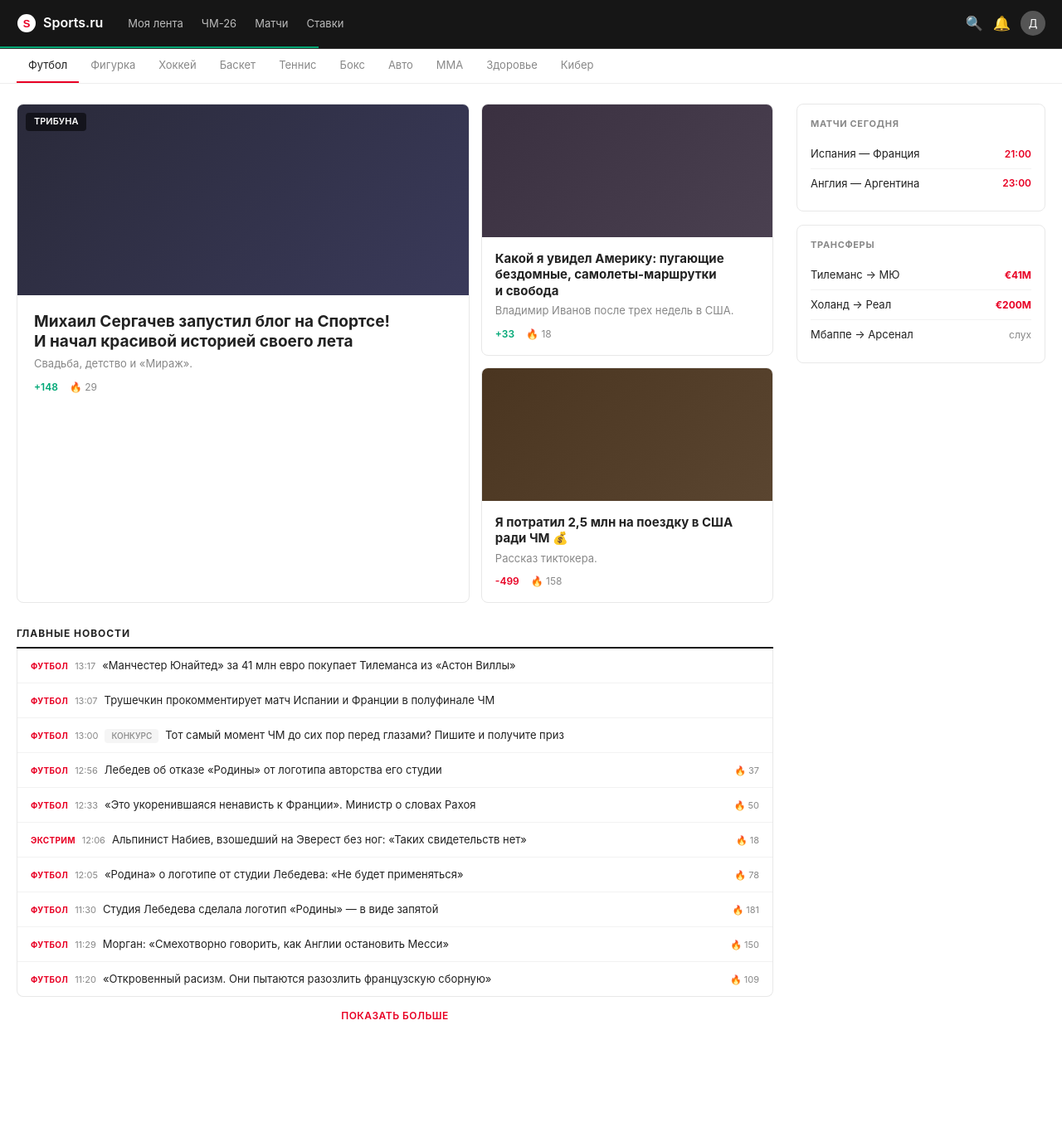
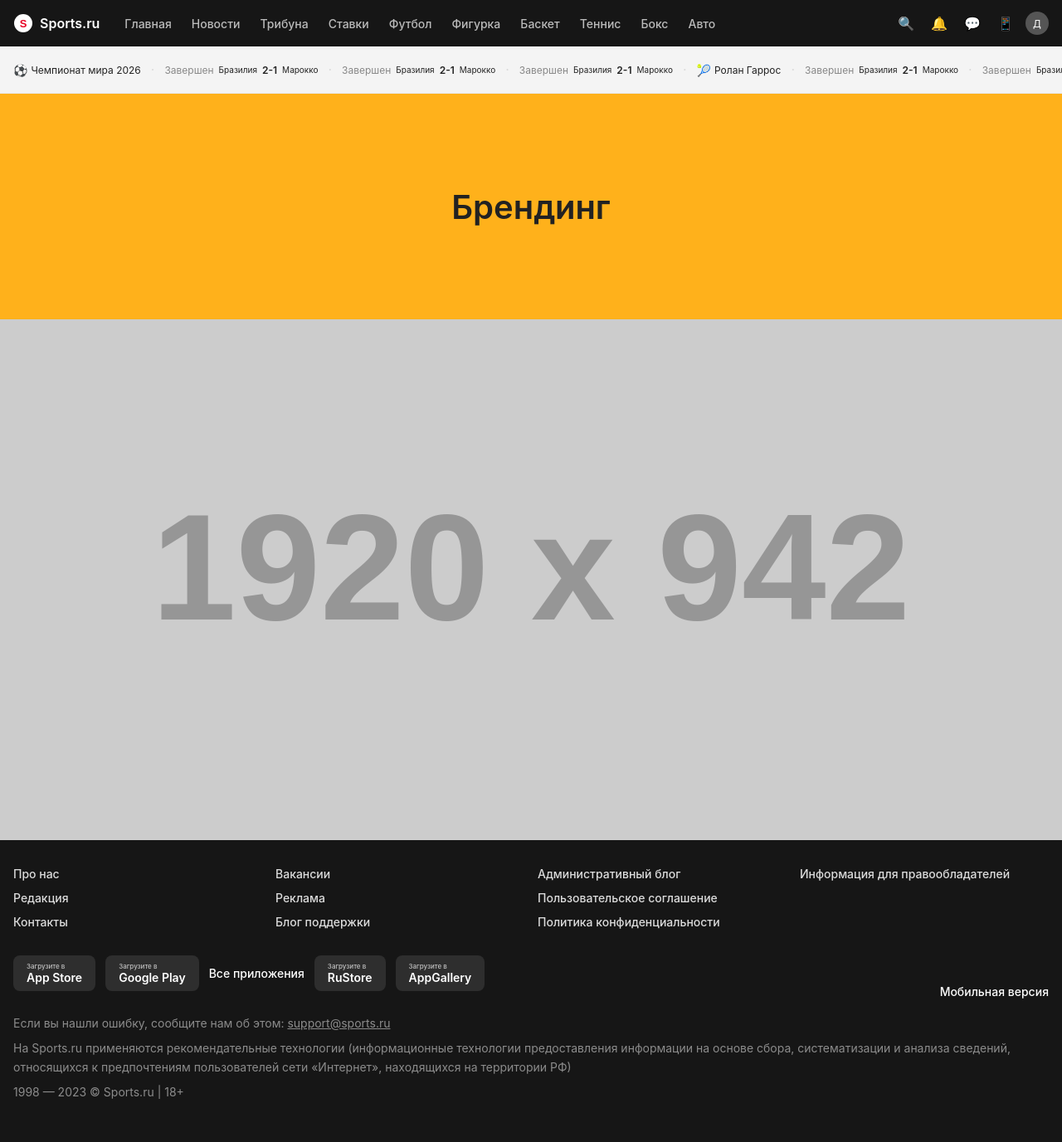
Before and after one commit to dmgorbachev/teaser_sports, a plain HTML site: page index.html in a window 1280 px wide. Shown: the whole page at 83% size. Before the commit the page ends 1271 px from the top, so only its background shows below. Drawn offline with Linux system fonts and the light colour scheme; placeholder pictures from the web are drawn by us.

Commit message:
v4: exact Figma replica — header, scoreboard, branding, hero, footer

```diff
--- a/css/style.css
+++ b/css/style.css
@@ -1,112 +1,102 @@
-/* Sports.ru — Figma pixel-perfect */
+/* Sports.ru — Figma exact */
 
 :root {
   --dark: #161616;
   --red: #e80024;
-  --green: #00a876;
+  --yellow: #ffb11b;
   --text: #222;
   --dim: #888;
-  --border: #e8e8e8;
-  --font: -apple-system, BlinkMacSystemFont, 'Segoe UI', Roboto, Arial, sans-serif;
+  --font: 'TT Neoris', -apple-system, BlinkMacSystemFont, 'Segoe UI', Roboto, Arial, sans-serif;
+  --display: 'TT Sports Display', 'TT Neoris', -apple-system, Arial, sans-serif;
 }
 
 * { margin: 0; padding: 0; box-sizing: border-box; }
-body { font-family: var(--font); font-size: 14px; color: var(--text); background: #fff; line-height: 1.45; }
+body { font-family: var(--font); font-size: 14px; color: var(--text); background: #fff; }
 
-/* ===== Top Bar ===== */
-.topbar { background: var(--dark); position: sticky; top: 0; z-index: 100; }
-.topbar-inner {
-  max-width: 1320px; margin: 0 auto; height: 56px;
-  display: flex; align-items: center; gap: 20px; padding: 0 20px; color: #fff;
+/* ===== UIHeader (1920x56, #161616) ===== */
+.header { background: var(--dark); color: #fff; position: sticky; top: 0; z-index: 100; }
+.header-inner {
+  max-width: 1920px; margin: 0 auto; height: 56px;
+  display: flex; align-items: center; justify-content: space-between;
+  padding: 0 16px;
 }
-.menu-btn { display: none; background: none; border: none; color: #fff; font-size: 20px; cursor: pointer; }
-.brand { display: flex; align-items: center; gap: 8px; text-decoration: none; color: #fff; font-weight: 600; font-size: 16px; }
-.topnav { display: flex; gap: 2px; }
-.topnav a { color: #bbb; text-decoration: none; font-size: 13px; padding: 6px 10px; border-radius: 6px; transition: all 0.15s; }
-.topnav a:hover { color: #fff; background: rgba(255,255,255,0.08); }
-.topbar-icons { margin-left: auto; display: flex; gap: 12px; align-items: center; }
-.topbar-icons button { background: none; border: none; color: #bbb; font-size: 17px; cursor: pointer; }
-.topbar-icons button:hover { color: #fff; }
-.avatar { width: 30px; height: 30px; border-radius: 50%; background: #555; display: flex; align-items: center; justify-content: center; font-size: 13px; color: #fff; cursor: pointer; }
-.progress { height: 2px; background: var(--green); width: 30%; }
-.topsep { height: 1px; background: #333; }
+.header-left { display: flex; align-items: center; gap: 20px; }
+.logo { display: flex; align-items: center; gap: 8px; text-decoration: none; color: #fff; font-weight: 600; font-size: 16px; }
+.main-nav { display: flex; gap: 4px; }
+.main-nav a { color: #bbb; text-decoration: none; font-size: 14px; font-weight: 500; padding: 6px 10px; border-radius: 6px; transition: all 0.15s; }
+.main-nav a:hover { color: #fff; background: rgba(255,255,255,0.08); }
+.header-icons { display: flex; gap: 8px; align-items: center; }
+.hdr-icon { background: none; border: none; color: #bbb; font-size: 16px; cursor: pointer; padding: 6px; border-radius: 6px; }
+.hdr-icon:hover { color: #fff; background: rgba(255,255,255,0.08); }
+.avatar-sm { width: 28px; height: 28px; border-radius: 50%; background: #555; display: flex; align-items: center; justify-content: center; font-size: 12px; cursor: pointer; }
 
-/* ===== Sport Nav ===== */
-.sportnav {
-  max-width: 1320px; margin: 0 auto; padding: 0 20px;
-  display: flex; overflow-x: auto; -webkit-overflow-scrolling: touch;
-  border-bottom: 1px solid #eee;
+/* ===== Scoreboard (1920x56, #f4f4f4) ===== */
+.scoreboard { background: #f4f4f4; border-bottom: 1px solid #e8e8e8; overflow: hidden; }
+.score-inner {
+  max-width: 1920px; margin: 0 auto; height: 56px;
+  display: flex; align-items: center; gap: 12px;
+  padding: 0 16px; overflow-x: auto;
+  white-space: nowrap; -webkit-overflow-scrolling: touch;
 }
-.sportnav a {
-  color: var(--dim); text-decoration: none; font-size: 13px;
-  padding: 10px 14px; white-space: nowrap; border-bottom: 2px solid transparent;
-  transition: all 0.15s;
+.score-item { display: flex; align-items: center; gap: 4px; }
+.score-icon { font-size: 14px; }
+.score-label { font-size: 12px; color: var(--text); font-weight: 400; }
+.score-dot { color: #d9d9d9; font-size: 16px; user-select: none; }
+.score-match { display: flex; align-items: center; gap: 6px; font-size: 12px; }
+.score-status { color: var(--dim); font-size: 12px; }
+.score-team { color: var(--text); font-size: 10px; }
+.score-goals { color: var(--text); font-size: 12px; font-weight: 600; }
+
+/* ===== Branding (1280x272, #ffb11b) ===== */
+.branding {
+  background: var(--yellow);
+  max-width: 1280px; margin: 0 auto;
+  height: 272px; display: flex; align-items: center; justify-content: center;
 }
-.sportnav a:hover { color: var(--text); }
-.sportnav a.active { color: var(--text); border-bottom-color: var(--red); }
-
-/* ===== Page Layout ===== */
-.page {
-  max-width: 1320px; margin: 0 auto; padding: 24px 20px;
-  display: grid; grid-template-columns: 1fr 300px; gap: 28px;
+.branding-inner h1 {
+  font-family: var(--display); font-size: 40px; font-weight: 600;
+  color: var(--text);
 }
 
-/* ===== Tribune ===== */
-.tribune { display: grid; grid-template-columns: 1.55fr 1fr; grid-template-rows: auto auto; gap: 14px; margin-bottom: 28px; }
-.tribune-lead { grid-row: span 2; }
-.tribune-card { border: 1px solid var(--border); border-radius: 8px; overflow: hidden; background: #fff; cursor: pointer; transition: box-shadow 0.2s; }
-.tribune-card:hover { box-shadow: 0 2px 12px rgba(0,0,0,0.07); }
-.tribune-pic { height: 160px; background: linear-gradient(135deg, #2a2a3a, #3a3a5a); position: relative; }
-.tribune-lead .tribune-pic { height: 230px; }
-.tribune-label { position: absolute; top: 10px; left: 10px; background: rgba(0,0,0,0.55); color: #fff; padding: 3px 10px; border-radius: 4px; font-size: 11px; font-weight: 600; text-transform: uppercase; }
-.tribune-info { padding: 16px; }
-.tribune-lead .tribune-info { padding: 20px; }
-.tribune-info h2 { font-size: 19px; line-height: 1.25; font-weight: 700; margin-bottom: 6px; }
-.tribune-info h3 { font-size: 15px; line-height: 1.3; font-weight: 700; margin-bottom: 5px; }
-.tribune-info p { font-size: 13px; color: var(--dim); margin-bottom: 10px; }
-.tribune-actions { display: flex; gap: 14px; font-size: 12px; color: var(--dim); }
-.vote-up { color: var(--green); font-weight: 600; }
-.vote-down { color: var(--red); font-weight: 600; }
+/* ===== Hero Image ===== */
+.hero-image { max-width: 1920px; margin: 0 auto; }
+.hero-image img { width: 100%; display: block; height: auto; }
 
-/* ===== News ===== */
-.news-head { border-bottom: 2px solid var(--dark); padding-bottom: 8px; margin-bottom: 0; }
-.news-head h4 { font-size: 12px; font-weight: 700; letter-spacing: 0.08em; }
-.news-items { border: 1px solid var(--border); border-top: none; border-radius: 0 0 8px 8px; background: #fff; }
-.news-row { display: flex; flex-wrap: wrap; align-items: baseline; gap: 8px; padding: 11px 16px; border-bottom: 1px solid #f2f2f2; }
-.news-row:last-child { border-bottom: none; }
-.news-cat { font-size: 10px; font-weight: 700; color: var(--red); text-transform: uppercase; white-space: nowrap; letter-spacing: 0.03em; }
-.news-row time { font-size: 11px; color: var(--dim); white-space: nowrap; }
-.news-row a { color: var(--text); text-decoration: none; flex: 1; min-width: 200px; font-size: 13px; line-height: 1.4; }
-.news-row a:hover { color: var(--red); }
-.news-tag { font-size: 10px; background: #f5f5f5; padding: 1px 8px; border-radius: 4px; color: var(--dim); text-transform: uppercase; font-weight: 500; }
-.news-fire { font-size: 11px; color: var(--dim); white-space: nowrap; }
-.news-more { display: block; text-align: center; padding: 14px; color: var(--red); text-decoration: none; font-size: 12px; font-weight: 600; letter-spacing: 0.04em; }
+/* ===== Footer (1920x588, #161616) ===== */
+.footer { background: var(--dark); color: #fff; position: relative; }
+.footer-inner { max-width: 1400px; margin: 0 auto; padding: 32px 16px 40px; }
+.footer-top { display: grid; grid-template-columns: repeat(4, 1fr); gap: 16px; margin-bottom: 32px; }
+.footer-col { display: flex; flex-direction: column; gap: 12px; }
+.footer-col a { color: #fff; text-decoration: none; font-size: 14px; font-weight: 500; opacity: 0.85; }
+.footer-col a:hover { opacity: 1; }
 
-/* ===== Sidebar ===== */
-.side-box { border: 1px solid var(--border); border-radius: 8px; background: #fff; padding: 16px; margin-bottom: 16px; }
-.side-box h4 { font-size: 11px; font-weight: 700; letter-spacing: 0.06em; color: var(--dim); margin-bottom: 10px; }
-.match-row, .transfer-row { display: flex; justify-content: space-between; align-items: center; padding: 8px 0; border-bottom: 1px solid #f2f2f2; font-size: 13px; }
-.match-row:last-child, .transfer-row:last-child { border-bottom: none; }
-.match-row time { font-size: 12px; color: var(--red); font-weight: 600; }
-.transfer-row strong { font-size: 12px; color: var(--red); }
-.rumor { font-size: 11px; color: var(--dim) !important; font-weight: 400 !important; }
+.footer-apps {
+  display: flex; gap: 12px; align-items: center; margin-bottom: 28px;
+  flex-wrap: wrap;
+}
+.app-btn {
+  background: rgba(255,255,255,0.1); border-radius: 8px;
+  padding: 8px 16px; display: flex; flex-direction: column; gap: 0;
+}
+.app-btn small { font-size: 8px; font-weight: 500; opacity: 0.7; }
+.app-btn strong { font-size: 14px; font-weight: 600; }
+.all-apps { color: #fff; font-size: 14px; font-weight: 500; text-decoration: none; }
+
+.footer-bottom { font-size: 14px; opacity: 0.5; line-height: 1.6; }
+.footer-bottom p { margin-bottom: 8px; }
+.footer-bottom a { color: #fff; }
+
+.footer-mobile-link { position: absolute; right: 16px; top: 50%; transform: translateY(-50%); }
+.footer-mobile-link a { color: #fff; font-size: 14px; font-weight: 500; text-decoration: none; }
 
 /* ===== Responsive ===== */
-@media (max-width: 980px) {
-  .page { grid-template-columns: 1fr; }
-  .topnav { display: none; }
-  .menu-btn { display: block; }
+@media (max-width: 1024px) {
+  .main-nav a:nth-child(n+6) { display: none; }
+  .footer-top { grid-template-columns: repeat(2, 1fr); }
 }
-@media (max-width: 680px) {
-  .tribune { grid-template-columns: 1fr 1fr; }
-  .tribune-lead { grid-column: span 2; grid-row: auto; }
-  .tribune-lead .tribune-pic { height: 180px; }
-  .topbar-inner { padding: 0 12px; }
-  .page { padding: 16px 12px; gap: 16px; }
-  .sportnav { padding: 0 8px; }
-  .sportnav a { font-size: 12px; padding: 8px 10px; }
+@media (max-width: 768px) {
+  .main-nav { display: none; }
+  .branding { height: 160px; }
+  .branding-inner h1 { font-size: 28px; }
+  .footer-mobile-link { position: static; text-align: center; padding: 16px; }
 }
-@media (max-width: 420px) {
-  .tribune { grid-template-columns: 1fr; }
-  .tribune-lead { grid-column: auto; }
-}
--- a/index.html
+++ b/index.html
@@ -3,188 +3,159 @@
 <head>
   <meta charset="UTF-8">
   <meta name="viewport" content="width=device-width, initial-scale=1.0">
-  <title>Sports.ru — Главная</title>
-  <link rel="stylesheet" href="css/style.css?v=4">
+  <title>Sports.ru</title>
+  <link rel="stylesheet" href="css/style.css?v=5">
   <meta http-equiv="Cache-Control" content="no-cache, no-store, must-revalidate">
   <meta http-equiv="Pragma" content="no-cache">
   <meta http-equiv="Expires" content="0">
 </head>
 <body>
 
-  <!-- Top Bar -->
-  <div class="topbar">
-    <div class="topbar-inner">
-      <button class="menu-btn">☰</button>
-      <a href="/" class="brand">
+  <!-- UIHeader -->
+  <header class="header">
+    <div class="header-inner">
+      <div class="header-left">
+        <a href="/" class="logo">
           <svg width="24" height="24" viewBox="0 0 24 24"><circle cx="12" cy="12" r="11" fill="#fff"/><text x="12" y="17" text-anchor="middle" font-size="13" font-weight="900" fill="#e80024" font-family="Arial">S</text></svg>
           <span>Sports.ru</span>
         </a>
-      <nav class="topnav">
-        <a href="#">Моя лента</a>
-        <a href="#">ЧМ-26</a>
-        <a href="#">Матчи</a>
+        <nav class="main-nav">
+          <a href="#">Главная</a>
+          <a href="#">Новости</a>
+          <a href="#">Трибуна</a>
           <a href="#">Ставки</a>
-      </nav>
-      <div class="topbar-icons">
-        <button>🔍</button>
-        <button>🔔</button>
-        <div class="avatar">Д</div>
-      </div>
-    </div>
-    <div class="progress"></div>
-  </div>
-
-  <div class="topsep"></div>
-
-  <!-- Sport Nav -->
-  <nav class="sportnav">
-    <a href="#" class="active">Футбол</a>
+          <a href="#">Футбол</a>
           <a href="#">Фигурка</a>
-    <a href="#">Хоккей</a>
           <a href="#">Баскет</a>
           <a href="#">Теннис</a>
           <a href="#">Бокс</a>
           <a href="#">Авто</a>
-    <a href="#">MMA</a>
-    <a href="#">Здоровье</a>
-    <a href="#">Кибер</a>
         </nav>
-
-  <!-- Main Layout -->
-  <div class="page">
-    <main class="feed">
-
-      <!-- Tribune -->
-      <div class="tribune">
-        <article class="tribune-card tribune-lead">
-          <div class="tribune-pic">
-            <span class="tribune-label">Трибуна</span>
       </div>
-          <div class="tribune-info">
-            <h2>Михаил Сергачев запустил блог на&nbsp;Спортсе! И&nbsp;начал красивой историей своего лета</h2>
-            <p>Свадьба, детство и «Мираж».</p>
-            <div class="tribune-actions">
-              <span class="vote-up">+148</span>
-              <span class="vote-fire">🔥 29</span>
+      <div class="header-icons">
+        <button class="hdr-icon">🔍</button>
+        <button class="hdr-icon">🔔</button>
+        <button class="hdr-icon">💬</button>
+        <button class="hdr-icon">📱</button>
+        <div class="avatar-sm">Д</div>
       </div>
     </div>
-        </article>
-        <article class="tribune-card">
-          <div class="tribune-pic" style="background: linear-gradient(135deg, #3a3040, #4a4050);"></div>
-          <div class="tribune-info">
-            <h3>Какой я увидел Америку: пугающие бездомные, самолеты-маршрутки и&nbsp;свобода</h3>
-            <p>Владимир Иванов после трех недель в США.</p>
-            <div class="tribune-actions"><span class="vote-up">+33</span><span class="vote-fire">🔥 18</span></div>
+  </header>
+
+  <!-- Scoreboard Bar -->
+  <div class="scoreboard">
+    <div class="score-inner">
+      <div class="score-item">
+        <span class="score-icon">⚽</span>
+        <span class="score-label">Чемпионат мира 2026</span>
       </div>
-        </article>
-        <article class="tribune-card">
-          <div class="tribune-pic" style="background: linear-gradient(135deg, #4a3520, #5a4530);"></div>
-          <div class="tribune-info">
-            <h3>Я потратил 2,5 млн на поездку в&nbsp;США ради ЧМ 💰</h3>
-            <p>Рассказ тиктокера.</p>
-            <div class="tribune-actions"><span class="vote-down">-499</span><span class="vote-fire">🔥 158</span></div>
+      <span class="score-dot">·</span>
+      <div class="score-match">
+        <span class="score-status">Завершен</span>
+        <span class="score-team">Бразилия</span>
+        <span class="score-goals">2-1</span>
+        <span class="score-team">Марокко</span>
       </div>
-        </article>
+      <span class="score-dot">·</span>
+      <div class="score-match">
+        <span class="score-status">Завершен</span>
+        <span class="score-team">Бразилия</span>
+        <span class="score-goals">2-1</span>
+        <span class="score-team">Марокко</span>
+      </div>
+      <span class="score-dot">·</span>
+      <div class="score-match">
+        <span class="score-status">Завершен</span>
+        <span class="score-team">Бразилия</span>
+        <span class="score-goals">2-1</span>
+        <span class="score-team">Марокко</span>
+      </div>
+      <span class="score-dot">·</span>
+      <div class="score-item">
+        <span class="score-icon">🎾</span>
+        <span class="score-label">Ролан Гаррос</span>
+      </div>
+      <span class="score-dot">·</span>
+      <div class="score-match">
+        <span class="score-status">Завершен</span>
+        <span class="score-team">Бразилия</span>
+        <span class="score-goals">2-1</span>
+        <span class="score-team">Марокко</span>
+      </div>
+      <span class="score-dot">·</span>
+      <div class="score-match">
+        <span class="score-status">Завершен</span>
+        <span class="score-team">Бразилия</span>
+        <span class="score-goals">2-1</span>
+        <span class="score-team">Марокко</span>
+      </div>
+    </div>
   </div>
 
-      <!-- News -->
-      <section class="news">
-        <div class="news-head">
-          <h4>ГЛАВНЫЕ НОВОСТИ</h4>
+  <!-- Branding Section -->
+  <section class="branding">
+    <div class="branding-inner">
+      <h1>Брендинг</h1>
     </div>
-        <div class="news-items">
-          <article class="news-row">
-            <span class="news-cat">Футбол</span>
-            <time>13:17</time>
-            <a href="#">«Манчестер Юнайтед» за 41 млн евро покупает Тилеманса из «Астон Виллы»</a>
-          </article>
-          <article class="news-row">
-            <span class="news-cat">Футбол</span>
-            <time>13:07</time>
-            <a href="#">Трушечкин прокомментирует матч Испании и Франции в полуфинале ЧМ</a>
-          </article>
-          <article class="news-row">
-            <span class="news-cat">Футбол</span>
-            <time>13:00</time>
-            <span class="news-tag">Конкурс</span>
-            <a href="#">Тот самый момент ЧМ до сих пор перед глазами? Пишите и получите приз</a>
-          </article>
-          <article class="news-row">
-            <span class="news-cat">Футбол</span>
-            <time>12:56</time>
-            <a href="#">Лебедев об отказе «Родины» от логотипа авторства его студии</a>
-            <span class="news-fire">🔥 37</span>
-          </article>
-          <article class="news-row">
-            <span class="news-cat">Футбол</span>
-            <time>12:33</time>
-            <a href="#">«Это укоренившаяся ненависть к Франции». Министр о словах Рахоя</a>
-            <span class="news-fire">🔥 50</span>
-          </article>
-          <article class="news-row">
-            <span class="news-cat">Экстрим</span>
-            <time>12:06</time>
-            <a href="#">Альпинист Набиев, взошедший на Эверест без ног: «Таких свидетельств нет»</a>
-            <span class="news-fire">🔥 18</span>
-          </article>
-          <article class="news-row">
-            <span class="news-cat">Футбол</span>
-            <time>12:05</time>
-            <a href="#">«Родина» о логотипе от студии Лебедева: «Не будет применяться»</a>
-            <span class="news-fire">🔥 78</span>
-          </article>
-          <article class="news-row">
-            <span class="news-cat">Футбол</span>
-            <time>11:30</time>
-            <a href="#">Студия Лебедева сделала логотип «Родины» — в виде запятой</a>
-            <span class="news-fire">🔥 181</span>
-          </article>
-          <article class="news-row">
-            <span class="news-cat">Футбол</span>
-            <time>11:29</time>
-            <a href="#">Морган: «Смехотворно говорить, как Англии остановить Месси»</a>
-            <span class="news-fire">🔥 150</span>
-          </article>
-          <article class="news-row">
-            <span class="news-cat">Футбол</span>
-            <time>11:20</time>
-            <a href="#">«Откровенный расизм. Они пытаются разозлить французскую сборную»</a>
-            <span class="news-fire">🔥 109</span>
-          </article>
+  </section>
+
+  <!-- Hero Image -->
+  <div class="hero-image">
+    <img src="https://placehold.co/1920x942/2a2a3a/ffffff?text=Sports+Photography" alt="">
   </div>
-        <a href="#" class="news-more">ПОКАЗАТЬ БОЛЬШЕ</a>
-      </section>
-    </main>
 
-    <aside class="sidebar">
-      <div class="side-box">
-        <h4>МАТЧИ СЕГОДНЯ</h4>
-        <div class="match-row">
-          <span>Испания — Франция</span>
-          <time>21:00</time>
+  <!-- Footer -->
+  <footer class="footer">
+    <div class="footer-inner">
+      <div class="footer-top">
+        <div class="footer-col">
+          <a href="#">Про нас</a>
+          <a href="#">Редакция</a>
+          <a href="#">Контакты</a>
         </div>
-        <div class="match-row">
-          <span>Англия — Аргентина</span>
-          <time>23:00</time>
+        <div class="footer-col">
+          <a href="#">Вакансии</a>
+          <a href="#">Реклама</a>
+          <a href="#">Блог поддержки</a>
+        </div>
+        <div class="footer-col">
+          <a href="#">Административный блог</a>
+          <a href="#">Пользовательское соглашение</a>
+          <a href="#">Политика конфиденциальности</a>
+        </div>
+        <div class="footer-col">
+          <a href="#">Информация для правообладателей</a>
         </div>
       </div>
-      <div class="side-box">
-        <h4>ТРАНСФЕРЫ</h4>
-        <div class="transfer-row">
-          <span>Тилеманс → МЮ</span>
-          <strong>€41M</strong>
+      <div class="footer-apps">
+        <div class="app-btn">
+          <small>Загрузите в</small>
+          <strong>App Store</strong>
         </div>
-        <div class="transfer-row">
-          <span>Холанд → Реал</span>
-          <strong>€200M</strong>
+        <div class="app-btn">
+          <small>Загрузите в</small>
+          <strong>Google Play</strong>
         </div>
-        <div class="transfer-row">
-          <span>Мбаппе → Арсенал</span>
-          <strong class="rumor">слух</strong>
+        <a href="#" class="all-apps">Все приложения</a>
+        <div class="app-btn">
+          <small>Загрузите в</small>
+          <strong>RuStore</strong>
+        </div>
+        <div class="app-btn">
+          <small>Загрузите в</small>
+          <strong>AppGallery</strong>
         </div>
       </div>
-    </aside>
+      <div class="footer-bottom">
+        <p>Если вы нашли ошибку, сообщите нам об этом: <a href="mailto:support@sports.ru">support@sports.ru</a></p>
+        <p>На Sports.ru применяются рекомендательные технологии (информационные технологии предоставления информации на основе сбора, систематизации и анализа сведений, относящихся к предпочтениям пользователей сети «Интернет», находящихся на территории РФ)</p>
+        <p>1998 — 2023 © Sports.ru <span>|</span> 18+</p>
       </div>
+    </div>
+    <div class="footer-mobile-link">
+      <a href="#">Мобильная версия</a>
+    </div>
+  </footer>
 
 </body>
 </html>
```
Lines whose indentation alone changed are shown as unchanged.
